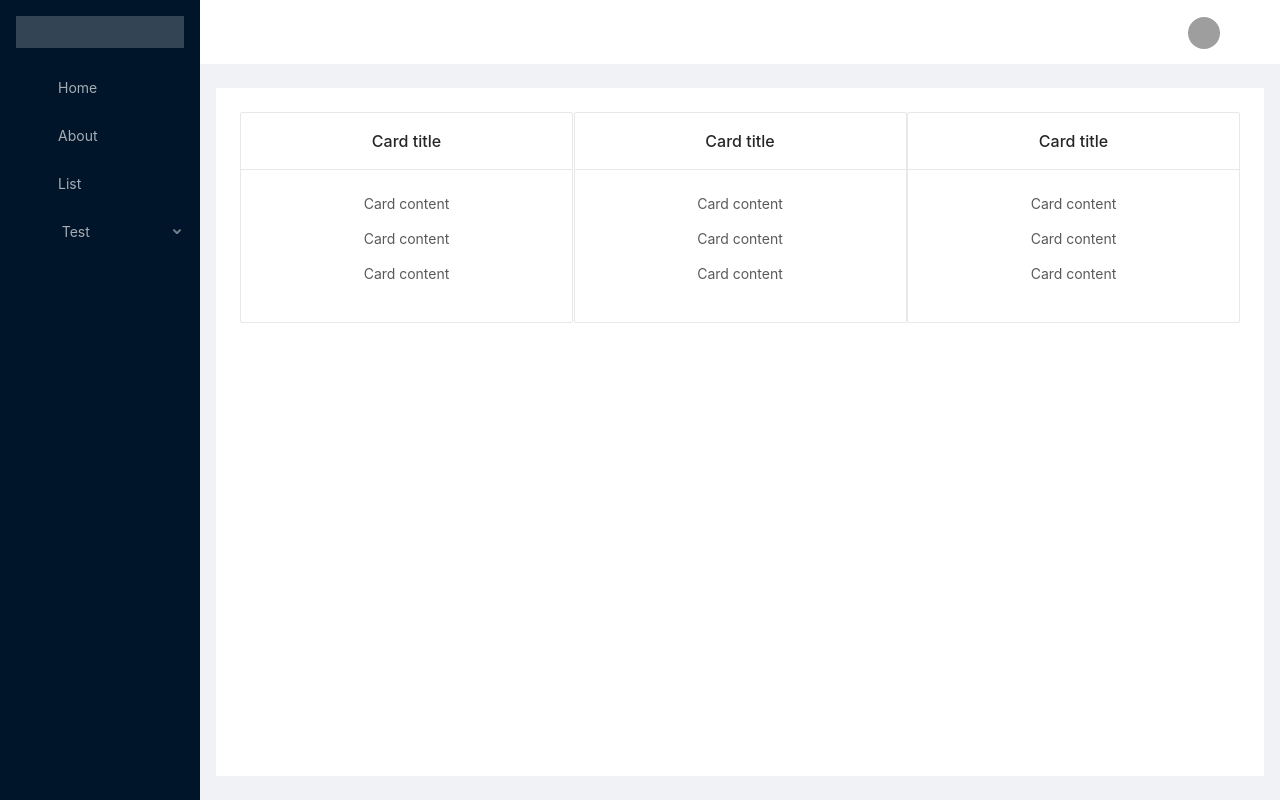
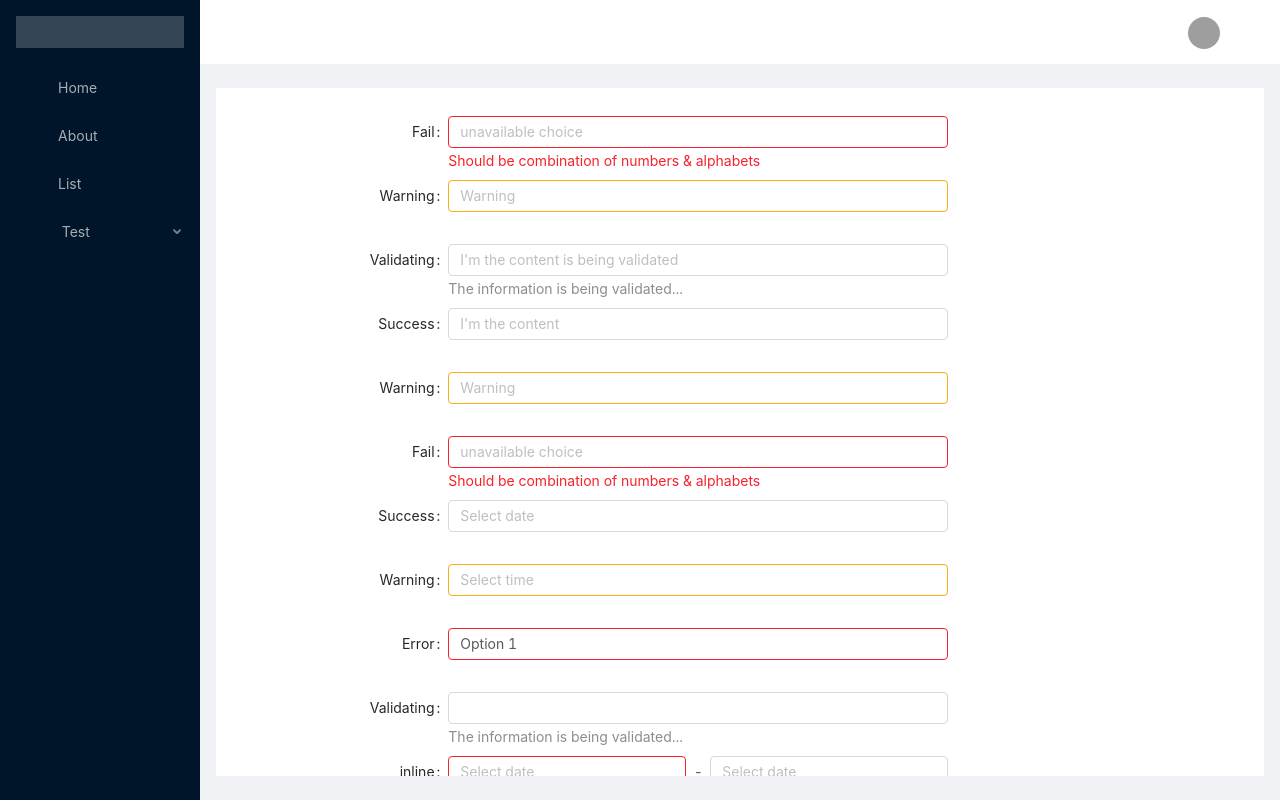
Before and after one commit to hsir05/vue-admin, a Vue app: page /form in a window 1280 px wide. Before the commit this address led to /. Built offline with nearby package versions, Linux system fonts and the light colour scheme; grey boxes are pictures that could not be loaded.

Commit message:
1. 添加表单

```diff
--- a/src/router/index.js
+++ b/src/router/index.js
@@ -49,6 +49,11 @@ const routes = [
             component: () => import("../views/test/Children.vue")
           },
           {
+            path: "/form",
+            name: "Form",
+            component: () => import("../views/form/Basic.vue")
+          },
+          {
             path: "/test/list",
             name: "List2",
             component: () => import("../views/list/List.vue")
--- /dev/null
+++ b/src/views/form/Basic.vue
@@ -0,0 +1,169 @@
+<template>
+  <a-form>
+    <a-form-item
+      :label-col="labelCol"
+      :wrapper-col="wrapperCol"
+      label="Fail"
+      validate-status="error"
+      help="Should be combination of numbers & alphabets"
+    >
+      <a-input id="error" placeholder="unavailable choice" />
+    </a-form-item>
+
+    <a-form-item
+      :label-col="labelCol"
+      :wrapper-col="wrapperCol"
+      label="Warning"
+      validate-status="warning"
+    >
+      <a-input id="warning" placeholder="Warning" />
+    </a-form-item>
+
+    <a-form-item
+      :label-col="labelCol"
+      :wrapper-col="wrapperCol"
+      label="Validating"
+      has-feedback
+      validate-status="validating"
+      help="The information is being validated..."
+    >
+      <a-input
+        id="validating"
+        placeholder="I'm the content is being validated"
+      />
+    </a-form-item>
+
+    <a-form-item
+      :label-col="labelCol"
+      :wrapper-col="wrapperCol"
+      label="Success"
+      has-feedback
+      validate-status="success"
+    >
+      <a-input id="success" placeholder="I'm the content" />
+    </a-form-item>
+
+    <a-form-item
+      :label-col="labelCol"
+      :wrapper-col="wrapperCol"
+      label="Warning"
+      has-feedback
+      validate-status="warning"
+    >
+      <a-input id="warning2" placeholder="Warning" />
+    </a-form-item>
+
+    <a-form-item
+      :label-col="labelCol"
+      :wrapper-col="wrapperCol"
+      label="Fail"
+      has-feedback
+      validate-status="error"
+      help="Should be combination of numbers & alphabets"
+    >
+      <a-input id="error2" placeholder="unavailable choice" />
+    </a-form-item>
+
+    <a-form-item
+      :label-col="labelCol"
+      :wrapper-col="wrapperCol"
+      label="Success"
+      has-feedback
+      validate-status="success"
+    >
+      <a-date-picker style="width: 100%" />
+    </a-form-item>
+
+    <a-form-item
+      :label-col="labelCol"
+      :wrapper-col="wrapperCol"
+      label="Warning"
+      has-feedback
+      validate-status="warning"
+    >
+      <a-time-picker style="width: 100%" />
+    </a-form-item>
+
+    <a-form-item
+      :label-col="labelCol"
+      :wrapper-col="wrapperCol"
+      label="Error"
+      has-feedback
+      validate-status="error"
+    >
+      <a-select default-value="1">
+        <a-select-option value="1">
+          Option 1
+        </a-select-option>
+        <a-select-option value="2">
+          Option 2
+        </a-select-option>
+        <a-select-option value="3">
+          Option 3
+        </a-select-option>
+      </a-select>
+    </a-form-item>
+
+    <a-form-item
+      :label-col="labelCol"
+      :wrapper-col="wrapperCol"
+      label="Validating"
+      has-feedback
+      validate-status="validating"
+      help="The information is being validated..."
+    >
+      <a-cascader :default-value="['1']" :options="[]" />
+    </a-form-item>
+
+    <a-form-item
+      label="inline"
+      :label-col="labelCol"
+      :wrapper-col="wrapperCol"
+      style="margin-bottom:0;"
+    >
+      <a-form-item
+        validate-status="error"
+        help="Please select the correct date"
+        :style="{ display: 'inline-block', width: 'calc(50% - 12px)' }"
+      >
+        <a-date-picker style="width: 100%" />
+      </a-form-item>
+      <span
+        :style="{ display: 'inline-block', width: '24px', textAlign: 'center' }"
+      >
+        -
+      </span>
+      <a-form-item
+        :style="{ display: 'inline-block', width: 'calc(50% - 12px)' }"
+      >
+        <a-date-picker style="width: 100%" />
+      </a-form-item>
+    </a-form-item>
+
+    <a-form-item
+      :label-col="labelCol"
+      :wrapper-col="wrapperCol"
+      label="Success"
+      has-feedback
+      validate-status="success"
+    >
+      <a-input-number style="width: 100%" />
+    </a-form-item>
+  </a-form>
+</template>
+<script>
+export default {
+  data() {
+    return {
+      labelCol: {
+        xs: { span: 24 },
+        sm: { span: 5 }
+      },
+      wrapperCol: {
+        xs: { span: 24 },
+        sm: { span: 12 }
+      }
+    };
+  }
+};
+</script>
```
